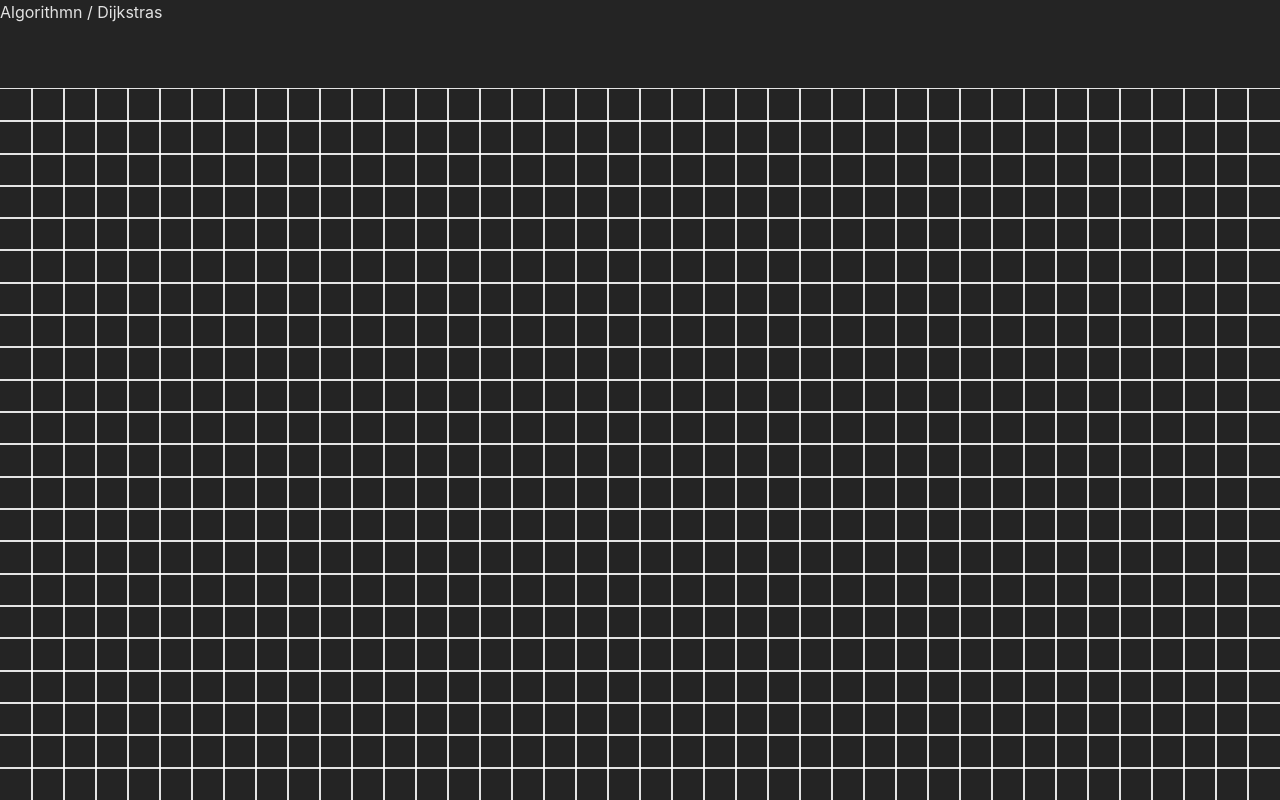
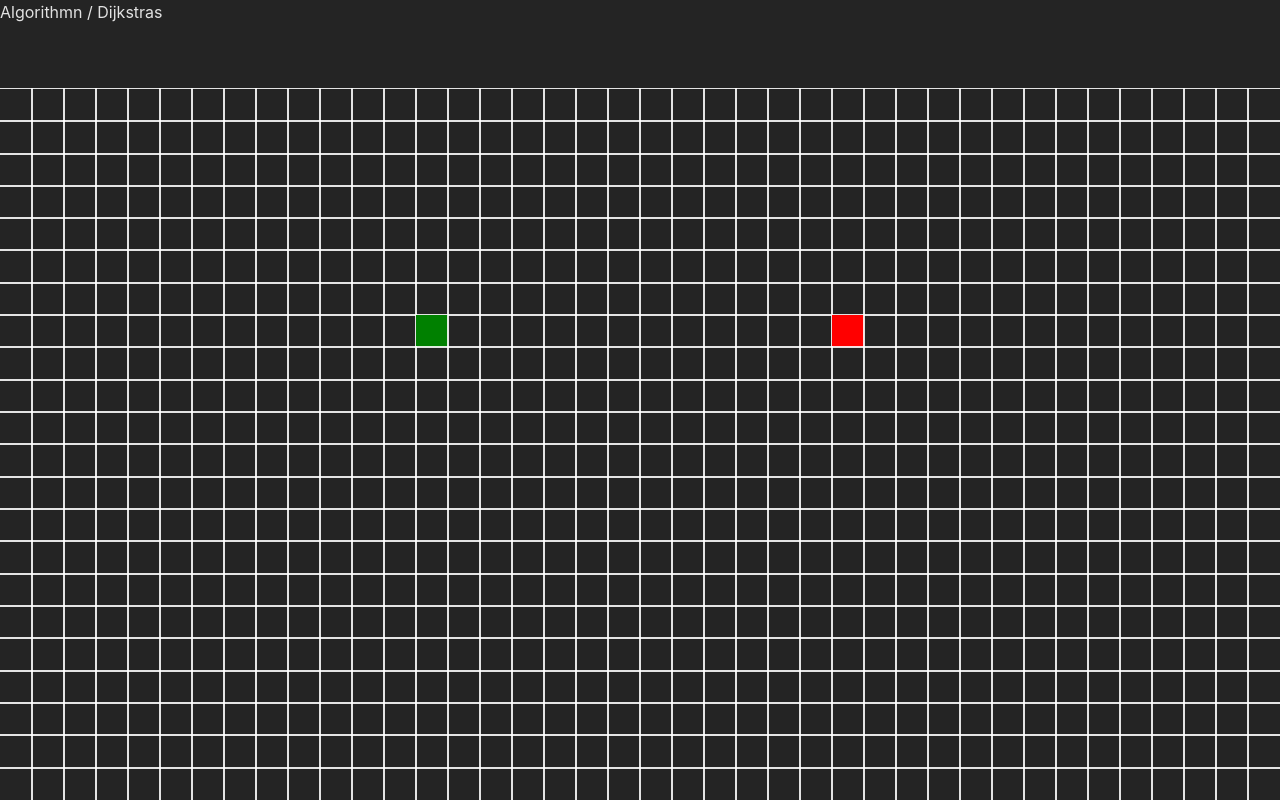
Before and after one commit to jzou9125/pathfinder, a React (Vite) app: page / in a window 1280 px wide. Built offline with nearby package versions, Linux system fonts and the light colour scheme.

Commit message:
start and target on board

```diff
--- a/src/Node/Node.tsx
+++ b/src/Node/Node.tsx
@@ -4,7 +4,7 @@ type NodeProps = {
   row?: number;
   column?: number;
   isStart?: boolean;
-  isFinish?: boolean;
+  isTarget?: boolean;
   isVisited?: boolean;
   isWall?: boolean;
 };
@@ -13,13 +13,13 @@ const Node = ({
   row,
   column,
   isStart,
-  isFinish,
+  isTarget: isTarget,
   isVisited,
   isWall,
 }: NodeProps) => {
   const extraClassName = isStart
     ? "node-start"
-    : isFinish
+    : isTarget
     ? "node-finish"
     : isWall
     ? "wall"
--- a/src/PathFinder.tsx
+++ b/src/PathFinder.tsx
@@ -6,7 +6,7 @@ interface NodeProps {
   row: number;
   column: number;
   isStart: boolean;
-  isFinish: boolean;
+  isTarget: boolean;
   isVisited: boolean;
   isWall: boolean;
   previousNode: null;
@@ -17,11 +17,18 @@ function PathFinder() {
   const [grid, setGrid] = useState<NodeProps[][]>([]);
   const [rows, setRows] = useState(0);
   const [columns, setColumns] = useState(0);
+  const [start, setStart] = useState([0, 0]);
+  const [target, setTarget] = useState([0, 0]);
+
   const square_size = 32;
 
   useEffect(() => {
-    console.log(columns, columns.toString());
     setGrid(initGrid(rows, columns));
+  }, [start, target]);
+
+  useEffect(() => {
+    setStart([Math.floor(rows / 3), Math.floor(columns / 3)]);
+    setTarget([Math.floor(rows / 3), Math.floor((columns / 3) * 2)]);
   }, [rows, columns]);
 
   useEffect(() => {
@@ -47,14 +54,14 @@ function PathFinder() {
 
   const nodeProps = (row: number, column: number) => {
     return {
-      row,
-      column,
+      row: row,
+      column: column,
       distance: Infinity,
       isVisited: false,
       isWall: false,
       previousNode: null,
-      isStart: false,
-      isFinish: false,
+      isStart: row === start[0] && column === start[1],
+      isTarget: row === target[0] && column === target[1],
     };
   };
 
@@ -64,8 +71,8 @@ function PathFinder() {
         row.map((node, y) => (
           <Node
             key={`${x}-${y}`}
-            // isStart={node.row === start[0] && node.column === start[1]}
-            // isFinish={node.row === target[0] && node.column === target[1]}
+            isStart={node.isStart}
+            isTarget={node.isTarget}
             isVisited={node.isVisited}
             isWall={node.isWall}
           />
```
